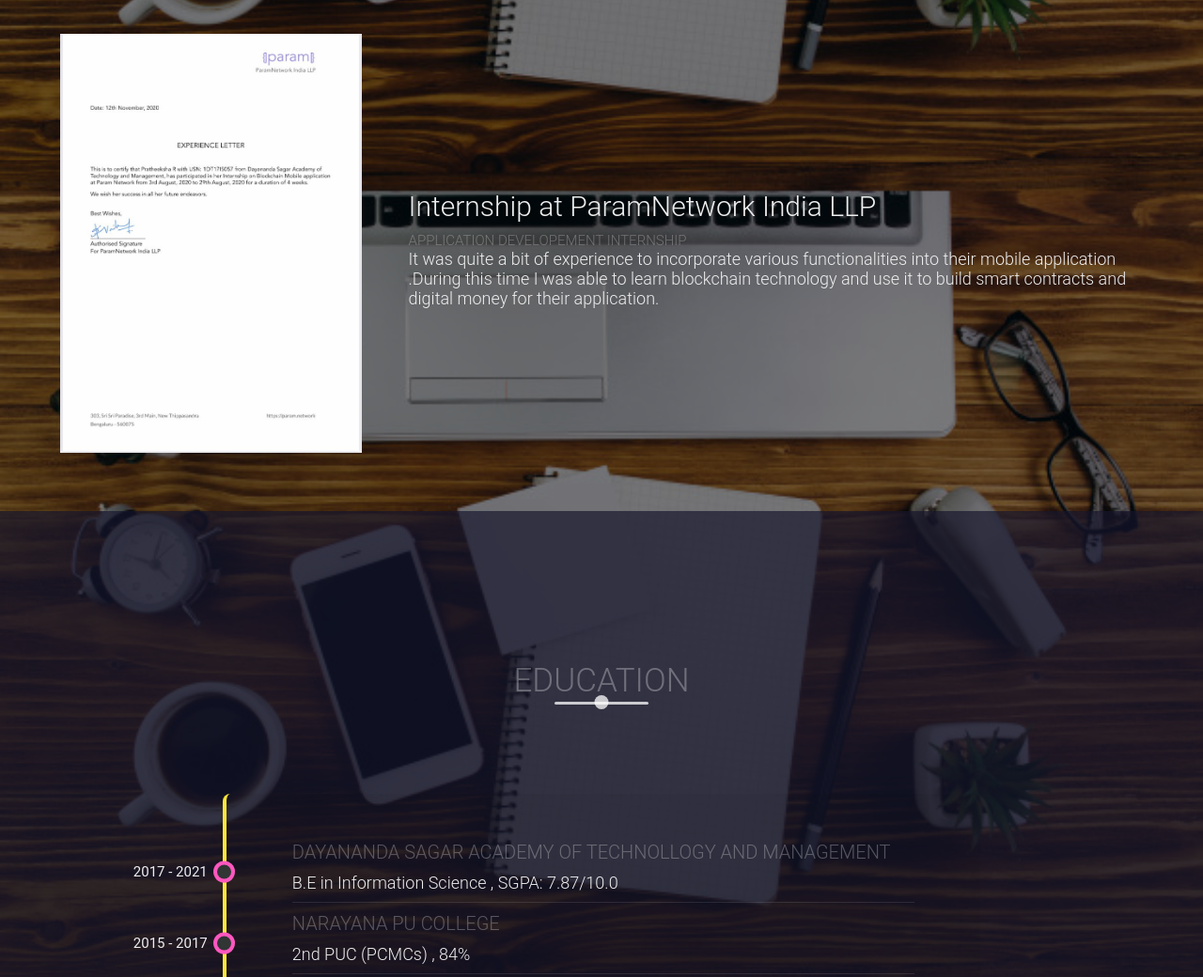
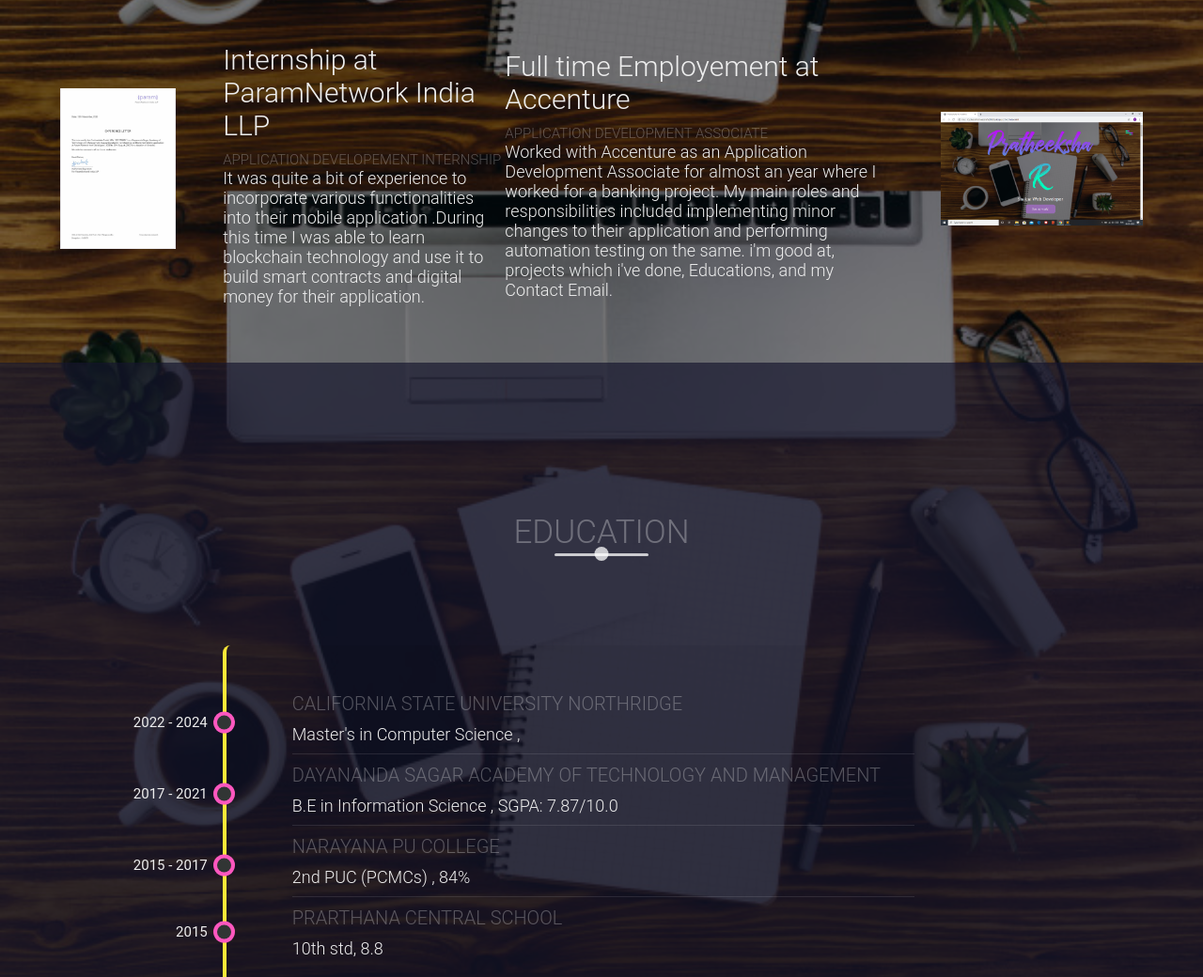
Before and after one commit to PratheekshaR/PratheekshaR.github.io, a website: page index.html in a window 1280 px wide. Shown: the part 4060-5100 px from the top of the page at 94% size. Drawn offline with nearby package versions, Linux system fonts and the light colour scheme.

Commit message:
Update index.html

```diff
--- a/index.html
+++ b/index.html
@@ -211,6 +211,22 @@
                     and use it to build smart contracts and digital money for their application.
                 </p>
             </div>
+             <div class="portfolio-item">
+            <div class="portfolio-description has-margin-right">
+                <h6> Full time Employement at Accenture</h6>
+                <h1>Application Development Associate</h1>
+                <p>
+                    Worked with Accenture as an Application Development Associate for almost an year where I worked for a banking project.
+                    My main roles and responsibilities included implementing minor changes to their application and performing automation testing on the same.
+                    i'm good at, projects which i've done, Educations, and my Contact Email.
+                </p>
+            </div>
+            <div class="portfolio-img ">
+                <img src="images/portitem4.png" alt=""/>
+            </div>
+
+        </div>
+
         </div>
     </div>
 </section>
@@ -222,8 +238,16 @@
         </div>
         <div class="timeline">
             <ul>
+
+                <li class="date" data-date="2022 - 2024">
+                    <h1>California State University Northridge</h1>
+                    <p>
+                        Master's in Computer Science
+                        ,
+                    </p>
+                </li>
                 <li class="date" data-date="2017 - 2021">
-                    <h1>Dayananda Sagar Academy of Technollogy and Management</h1>
+                    <h1>Dayananda Sagar Academy of Technology and Management</h1>
                     <p>
                         B.E in Information Science
                         ,
@@ -256,10 +280,10 @@
             <h1>Contact</h1>
             <h6>Here's my email id! Click below to get in touch:
                 <br>
-                <a href = "mailto: prathu06.krithi@gmail.com"><br>
+                <a href = "mailto: pratheeksha.rajashekar@gmail.com"><br>
                     <button type="button">
                     <p style="color:#000001">
-                prathu06.krithi@gmail.com</p></button></a></p>
+                pratheeksha.rajashekar@gmail.com</p></button></a></p>
 
             </h6>
         </div>
```
